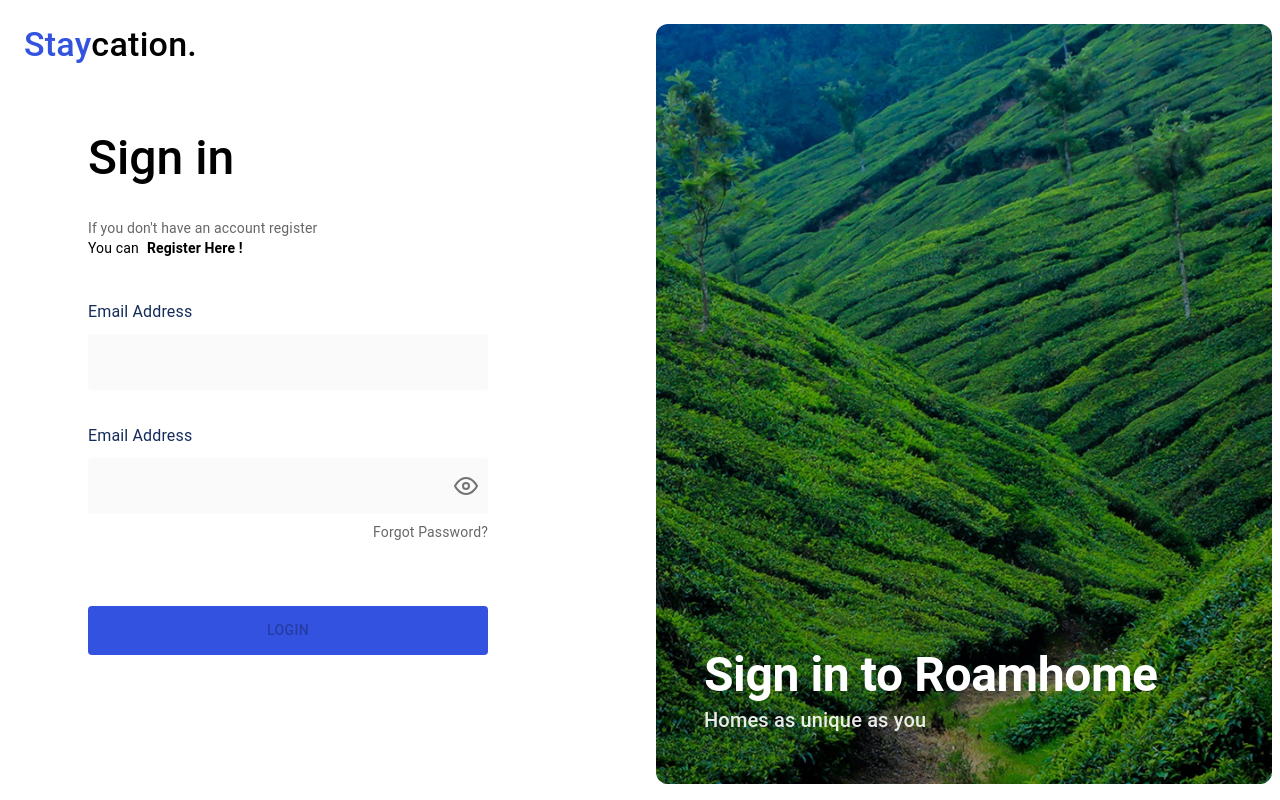
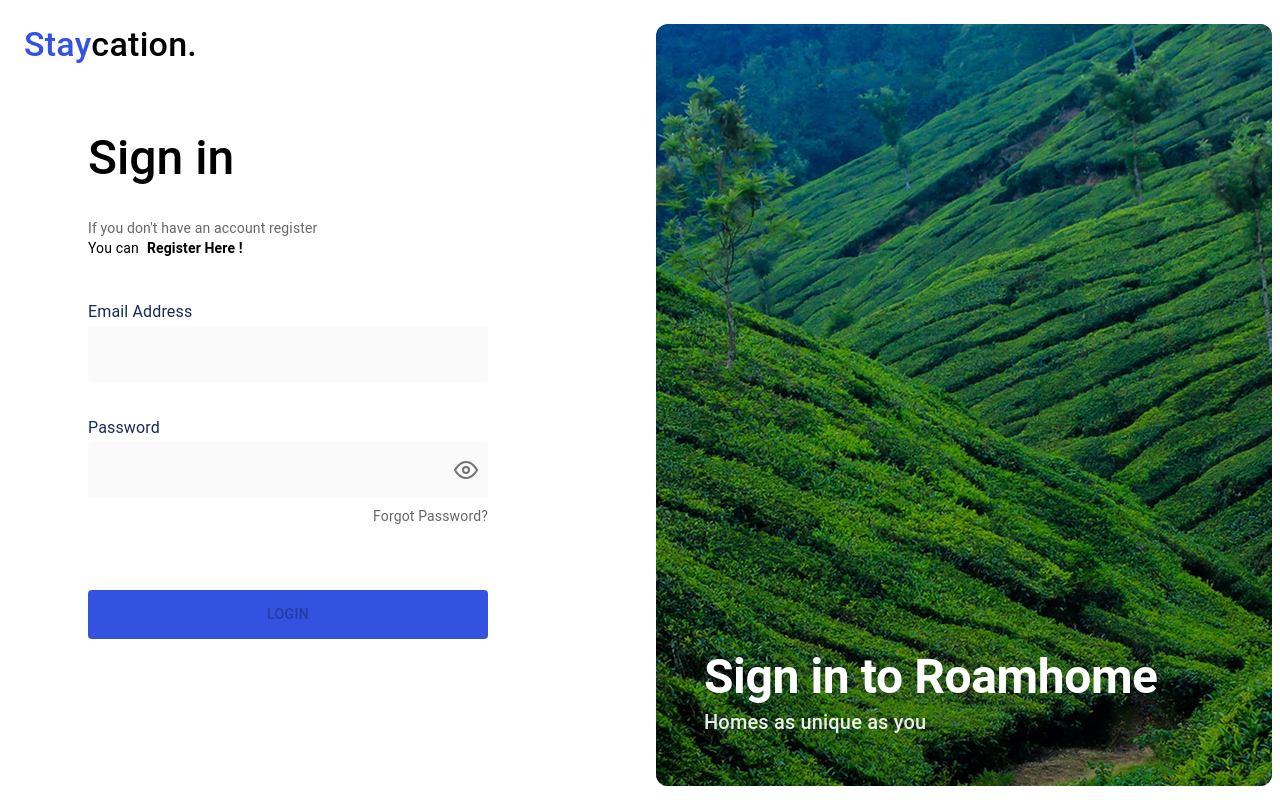
Before and after one commit to HassanKha/Hotel-Booking, a React (Vite) app: page /login in a window 1280 px wide. Built offline with nearby package versions, Linux system fonts and the light colour scheme.

Commit message:
Login Page enhancement

```diff
--- a/src/App.tsx
+++ b/src/App.tsx
@@ -12,6 +12,7 @@ import Login from "./modules/auth/Login/Login";
 import AuthLayout from "./modules/layouts/AuthLayout/AuthLayout";
 import { createBrowserRouter, RouterProvider, type RouteObject } from "react-router-dom";
 import ResetPassword from "./modules/auth/ResetPassword/ResetPassword";
+import { ToastContainer } from "react-toastify";
 
 
 function App() {
@@ -65,7 +66,7 @@ const routes: RouteObject[] = [
 
   return (
     <>
-
+      <ToastContainer position="top-right" autoClose={3000} />
       <RouterProvider router={createBrowserRouter(routes)} />
     </>
   )
--- /dev/null
+++ b/src/interfaces/Auth/LoginFormData.ts
@@ -0,0 +1,5 @@
+
+export interface LoginFormData {
+  email: string;
+  password: string;
+}
--- a/src/main.tsx
+++ b/src/main.tsx
@@ -1,25 +1,14 @@
-import { StrictMode } from 'react'
-import { createRoot } from 'react-dom/client'
-import './index.css'
-import App from './App.tsx'
-import { createTheme, ThemeProvider } from '@mui/material/styles'
+import { StrictMode } from "react";
+import { createRoot } from "react-dom/client";
+import "./index.css";
+import App from "./App.tsx";
+import { ThemeProvider } from "@mui/material/styles";
+import { theme } from "./modules/services/Theme.ts";
 
-const theme = createTheme({
-  palette: {
-    primary: {
-      main: '#000000',
-    },
-    secondary: {
-    main: '#3252DF',
-    },
-  },
-})
-
-createRoot(document.getElementById('root')!).render(
+createRoot(document.getElementById("root")!).render(
   <StrictMode>
-   <ThemeProvider theme={theme}>
-
+    <ThemeProvider theme={theme}>
       <App />
     </ThemeProvider>
-  </StrictMode>,
-)
+  </StrictMode>
+);
--- a/src/modules/auth/Login/Login.module.css
+++ b/src/modules/auth/Login/Login.module.css
@@ -0,0 +1,3 @@
+.login-button {
+color: white;
+}
--- a/src/modules/auth/Login/Login.tsx
+++ b/src/modules/auth/Login/Login.tsx
@@ -1,4 +1,3 @@
-
 import { useState } from "react";
 import { useForm, type SubmitHandler, Controller } from "react-hook-form";
 import {
@@ -22,13 +21,9 @@ import {
   EyeOffIcon,
 } from "../../../assets/AuthBackGrounds/AuthIcons/Icons";
 import { validateAuthForm } from "../../services/Validations";
-
-interface LoginFormData {
-  email: string;
-  password: string;
-}
-
-
+import "./Login.module.css";
+import type { LoginFormData } from "../../../interfaces/Auth/LoginFormData";
+import { toast } from "react-toastify";
 
 const Login = () => {
   const [showPassword, setShowPassword] = useState(false);
@@ -50,13 +45,10 @@ const Login = () => {
     },
   });
 
-
   const onSubmit = async (data: LoginFormData) => {
-    console.log("Login attempt:", data)
-
-    alert(`Login successful for ${data.email}!`)
-  }
-
+    console.log("Login attempt:", data);
+    toast.success("You have successfully logged in!");
+  };
 
   const onSubmitForm: SubmitHandler<LoginFormData> = async (data) => {
     setIsLoading(true);
@@ -81,8 +73,6 @@ const Login = () => {
       setIsLoading(false);
     }
   };
-
-
 
   return (
     <Box sx={{ display: "flex", maxHeight: "100vh" }}>
@@ -113,7 +103,7 @@ const Login = () => {
           <Box
             sx={{
               width: "100%",
-              marginLeft: { lg: "2rem",  md: "0rem" },
+              marginLeft: { lg: "2rem", md: "0rem" },
               maxWidth: 400,
               display: "flex",
               flexDirection: "column",
@@ -172,9 +162,7 @@ const Login = () => {
 
               <Box sx={{ display: "flex", flexDirection: "column", gap: 8 }}>
                 <Box sx={{ display: "flex", flexDirection: "column", gap: 4 }}>
-                  <Box
-                    sx={{ display: "flex", flexDirection: "column", gap: 1 }}
-                  >
+                  <Box sx={{ display: "flex", flexDirection: "column" }}>
                     <Typography
                       variant="subtitle1"
                       sx={{
@@ -221,9 +209,7 @@ const Login = () => {
                   <Box
                     sx={{ display: "flex", flexDirection: "column", gap: 1 }}
                   >
-                    <Box
-                      sx={{ display: "flex", flexDirection: "column", gap: 1 }}
-                    >
+                    <Box sx={{ display: "flex", flexDirection: "column" }}>
                       <Typography
                         variant="subtitle1"
                         sx={{
@@ -232,7 +218,7 @@ const Login = () => {
                           color: "#152C5B",
                         }}
                       >
-                        Email Address
+                        Password
                       </Typography>
                       <Controller
                         name="password"
@@ -270,6 +256,7 @@ const Login = () => {
                                       setShowPassword(!showPassword)
                                     }
                                     edge="end"
+
                                   >
                                     {showPassword ? (
                                       <EyeOffIcon />
@@ -301,6 +288,7 @@ const Login = () => {
                   type="submit"
                   fullWidth
                   disabled={!isValid || isLoading}
+                  className="login-button"
                   sx={{
                     py: 1.5,
                     fontWeight: 500,
@@ -330,7 +318,7 @@ const Login = () => {
         <Box
           sx={{
             width: { md: "50%" },
-      height: "95vh",
+            height: "95.2vh",
             position: "relative",
             backgroundImage: `url(${LoginBG})`,
             backgroundSize: "cover",
@@ -341,6 +329,7 @@ const Login = () => {
             mt: 2,
           }}
         >
+          <img loading="lazy" alt="Login Background" src={LoginBG} />
           <Box
             sx={{
               position: "absolute",
--- /dev/null
+++ b/src/modules/services/Theme.ts
@@ -0,0 +1,12 @@
+import { createTheme } from "@mui/material";
+
+export const theme = createTheme({
+  palette: {
+    primary: {
+      main: '#000000',
+    },
+    secondary: {
+    main: '#3252DF',
+    },
+  },
+})
```
Lines whose indentation alone changed are shown as unchanged.
